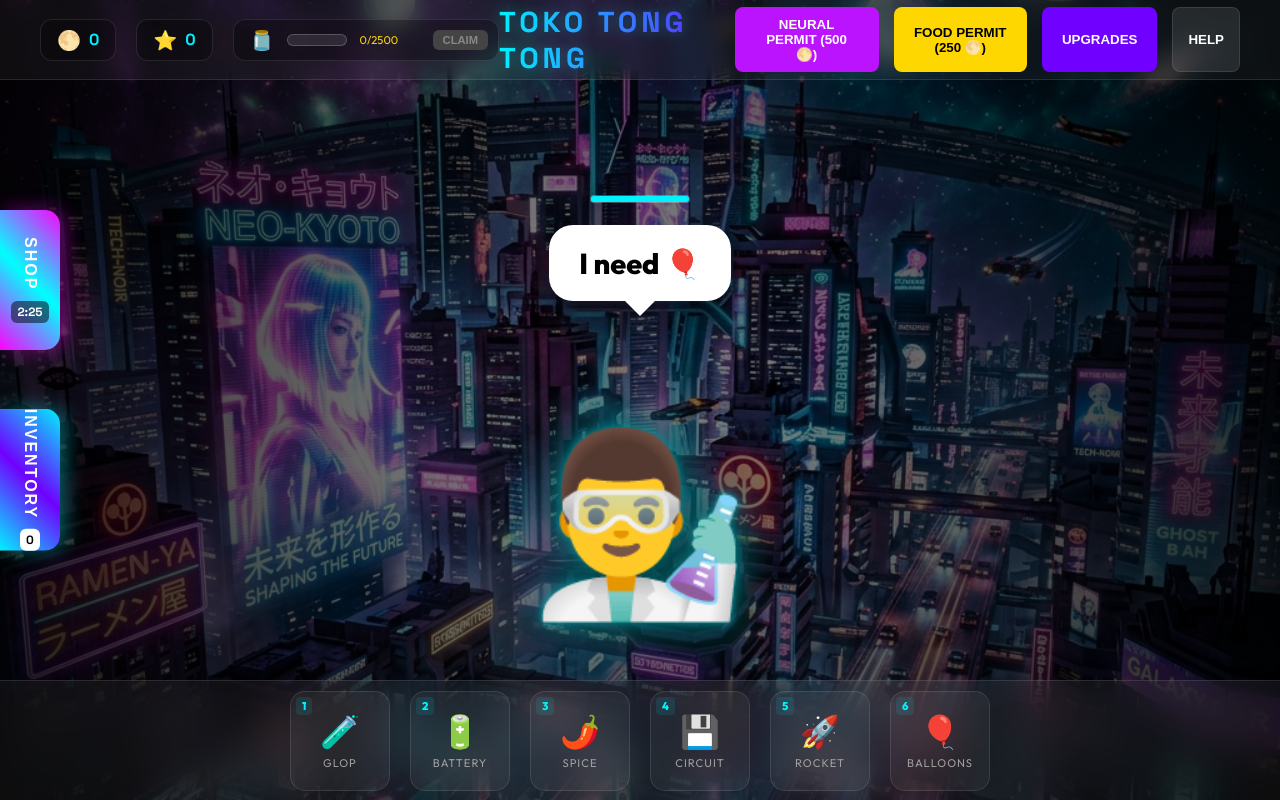
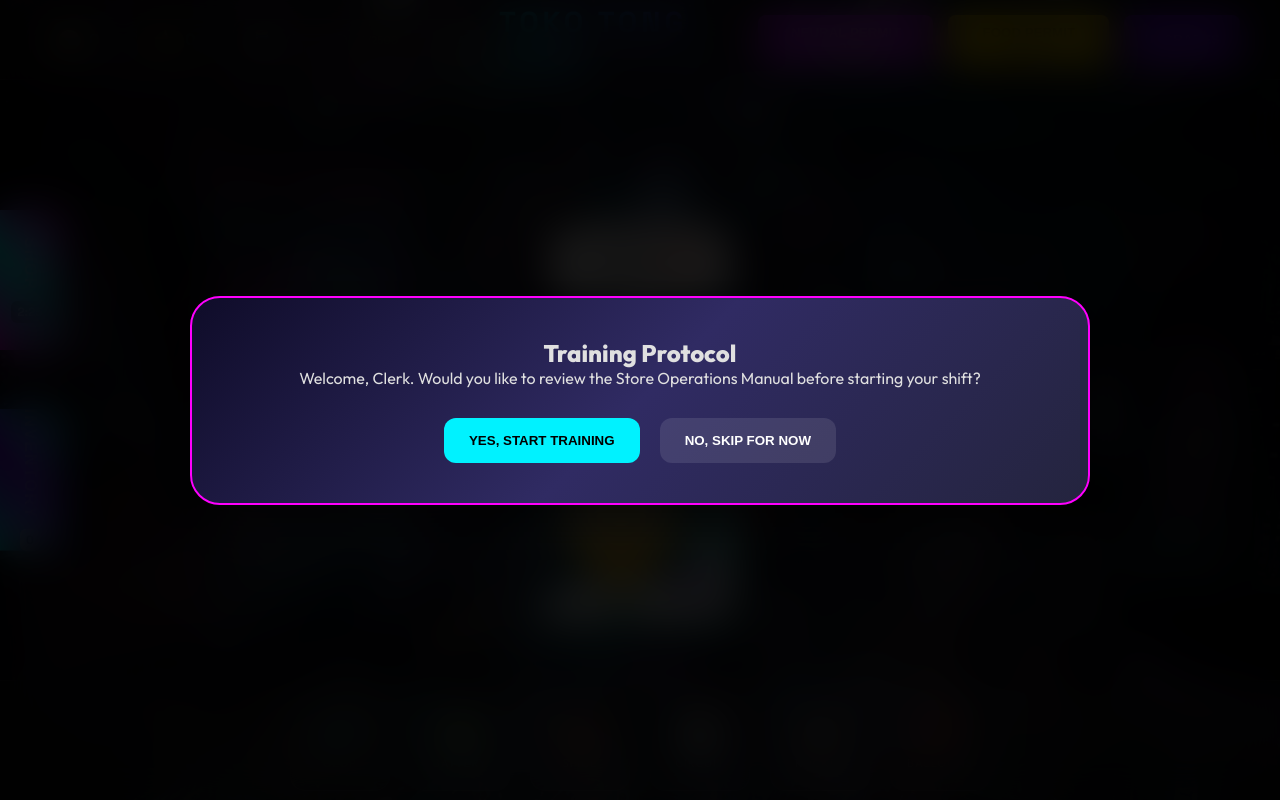
Before and after one commit to EMAGIN8ER/i-am-tong-tong, a plain HTML site: page index.html in a window 1280 px wide. Drawn offline with Linux system fonts and the light colour scheme.

Commit message:
Integrated tutorial prompt system and finalized inventory item restoration.

```diff
--- a/index.html
+++ b/index.html
@@ -37,7 +37,6 @@
                 <button id="neural-permit-btn">NEURAL PERMIT (500 🌕)</button>
                 <button id="food-permit-btn">FOOD PERMIT (250 🌕)</button>
                 <button id="upgrade-menu-btn">UPGRADES</button>
-                <button id="tutorial-btn">HELP</button>
             </div>
         </header>
 
@@ -147,6 +146,18 @@
             </div>
         </div>
 
+        <!-- Tutorial Prompt -->
+        <div id="tutorial-prompt" class="hidden">
+            <div class="modal-content star-modal">
+                <h2>Training Protocol</h2>
+                <p>Welcome, Clerk. Would you like to review the Store Operations Manual before starting your shift?</p>
+                <div class="prompt-btns">
+                    <button id="prompt-yes">YES, START TRAINING</button>
+                    <button id="prompt-no">NO, SKIP FOR NOW</button>
+                </div>
+            </div>
+        </div>
+
         <!-- Tutorial Modal -->
         <div id="tutorial-modal" class="hidden">
             <div class="modal-content star-modal">
--- a/script.js
+++ b/script.js
@@ -125,6 +125,10 @@ function init() {
     refreshStarShop();
     setupEventListeners();
     requestAnimationFrame(gameLoop);
+
+    // Prompt for tutorial on every visit
+    const prompt = document.getElementById('tutorial-prompt');
+    if (prompt) prompt.classList.remove('hidden');
 }
 
 function updateUI() {
@@ -710,15 +714,21 @@ function renderTutorialStep() {
 }
 
 function setupEventListeners() {
-    const tutorialBtn = document.getElementById('tutorial-btn');
-    if (tutorialBtn) tutorialBtn.addEventListener('click', openTutorial);
+    // Tutorial Prompt Listeners
+    const prompt = document.getElementById('tutorial-prompt');
+    document.getElementById('prompt-yes').addEventListener('click', () => {
+        prompt.classList.add('hidden');
+        openTutorial();
+    });
+    document.getElementById('prompt-no').addEventListener('click', () => {
+        prompt.classList.add('hidden');
+    });
 
     document.getElementById('tutorial-next').addEventListener('click', () => {
         if (tutorialStep < tutorialSteps.length - 1) {
             tutorialStep++;
             renderTutorialStep();
         } else {
-            localStorage.setItem('tutorialCompleted', 'true');
             tutorialModal.classList.add('hidden');
             document.querySelectorAll('.tutorial-highlight').forEach(el => el.classList.remove('tutorial-highlight'));
         }
@@ -732,7 +742,6 @@ function setupEventListeners() {
     });
 
     document.getElementById('close-tutorial-modal').addEventListener('click', () => {
-        localStorage.setItem('tutorialCompleted', 'true');
         tutorialModal.classList.add('hidden');
         document.querySelectorAll('.tutorial-highlight').forEach(el => el.classList.remove('tutorial-highlight'));
     });
--- a/style.css
+++ b/style.css
@@ -812,3 +812,47 @@ footer {
 #tutorial-modal.compact .tutorial-image { font-size: 2.5rem; margin-top: 10px; }
 #tutorial-modal.compact #tutorial-body { font-size: 1rem; min-height: 80px; }
 #tutorial-modal.compact h2 { font-size: 1.2rem; }
+
+/* Tutorial Prompt */
+#tutorial-prompt {
+    position: fixed;
+    top: 0;
+    left: 0;
+    width: 100%;
+    height: 100%;
+    background: rgba(0, 0, 0, 0.9);
+    backdrop-filter: blur(20px);
+    display: flex;
+    justify-content: center;
+    align-items: center;
+    z-index: 4000;
+}
+
+.prompt-btns {
+    display: flex;
+    gap: 20px;
+    justify-content: center;
+    margin-top: 30px;
+}
+
+#prompt-yes, #prompt-no {
+    padding: 15px 25px;
+    border-radius: 12px;
+    border: none;
+    font-weight: 900;
+    cursor: pointer;
+    transition: all 0.3s;
+}
+
+#prompt-yes {
+    background: var(--accent-primary);
+    color: black;
+}
+
+#prompt-no {
+    background: rgba(255,255,255,0.1);
+    color: white;
+}
+
+#prompt-yes:hover { transform: scale(1.05); box-shadow: 0 0 20px var(--accent-primary); }
+#prompt-no:hover { background: rgba(255,255,255,0.2); }
```
